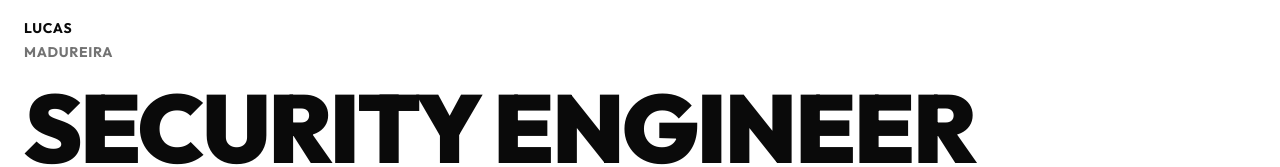
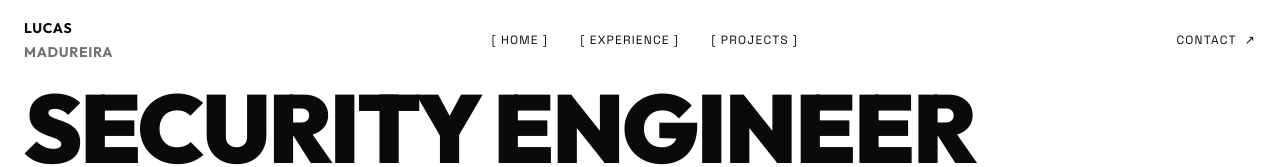
Before and after one commit to lucasonline0/portfolio, a React (Vite) app: page / in a window 1280 px wide. Shown: the top 167 px of the page. Built offline with nearby package versions, Linux system fonts and the light colour scheme; the HTML template or start-up script is replaced by a standard one.

Commit message:
feat(nav): internationalize header navigation and menu items

```diff
--- a/src/components/Header.tsx
+++ b/src/components/Header.tsx
@@ -28,25 +28,19 @@ const Header = () => {
       }`}
     >
       <nav className="container mx-auto px-4 md:px-6 py-3 md:py-4 flex items-center justify-between">
-        <div className="animate-fade-up opacity-0" style={{ animationFillMode: 'forwards' }}>
+        <div className="">
           <span className="font-heading text-xs md:text-sm font-bold tracking-wider">
             LUCAS<br />
             <span className="text-muted-foreground">MADUREIRA</span>
           </span>
         </div>
 
-        <div className="hidden md:flex items-center gap-6 lg:gap-8 animate-fade-up opacity-0 delay-200" style={{ animationFillMode: 'forwards' }}>
+        <div className="hidden md:flex items-center gap-6 lg:gap-8">
           <button
             onClick={() => scrollToSection("home")}
             className="link-underline text-xs tracking-widest uppercase hover:text-accent transition-colors"
           >
             [ Home ]
-          </button>
-          <button
-            onClick={() => scrollToSection("about")}
-            className="link-underline text-xs tracking-widest uppercase hover:text-accent transition-colors"
-          >
-            [ About ]
           </button>
           <button
             onClick={() => scrollToSection("experience")}
@@ -58,17 +52,17 @@ const Header = () => {
             onClick={() => scrollToSection("projects")}
             className="link-underline text-xs tracking-widest uppercase hover:text-accent transition-colors"
           >
-            [ My Works ]
+            [ Projects ]
           </button>
         </div>
 
-        <div className="hidden md:block animate-fade-up opacity-0 delay-300" style={{ animationFillMode: 'forwards' }}>
+        <div className="hidden md:block">
           <a
             href="mailto:jmadureira00@gmail.com"
             className="text-xs tracking-widest uppercase hover:text-accent transition-colors flex items-center gap-2"
           >
-            Contact Me
-            <span className="inline-block animate-float">↗</span>
+            Contact
+            <span className="inline-block">↗</span>
           </a>
         </div>
 
@@ -82,37 +76,31 @@ const Header = () => {
       </nav>
 
       {mobileMenuOpen && (
-        <div className="md:hidden bg-background border-b border-border animate-fade-up">
+        <div className="md:hidden bg-background border-b border-border">
           <div className="container mx-auto px-4 py-4 space-y-4">
             <button
               onClick={() => scrollToSection("home")}
-              className="block w-full text-left text-sm tracking-widest uppercase hover:text-accent transition-colors"
+              className="block w-full text-left text-sm tracking-widest uppercase"
             >
               [ Home ]
             </button>
             <button
-              onClick={() => scrollToSection("about")}
-              className="block w-full text-left text-sm tracking-widest uppercase hover:text-accent transition-colors"
-            >
-              [ About ]
-            </button>
-            <button
               onClick={() => scrollToSection("experience")}
-              className="block w-full text-left text-sm tracking-widest uppercase hover:text-accent transition-colors"
+              className="block w-full text-left text-sm tracking-widest uppercase"
             >
               [ Experience ]
             </button>
             <button
               onClick={() => scrollToSection("projects")}
-              className="block w-full text-left text-sm tracking-widest uppercase hover:text-accent transition-colors"
+              className="block w-full text-left text-sm tracking-widest uppercase"
             >
-              [ My Works ]
+              [ Projects ]
             </button>
             <a
               href="mailto:jmadureira00@gmail.com"
-              className="block text-sm tracking-widest uppercase hover:text-accent transition-colors"
+              className="block text-sm tracking-widest uppercase"
             >
-              Contact Me ↗
+              Contact ↗
             </a>
           </div>
         </div>
```
